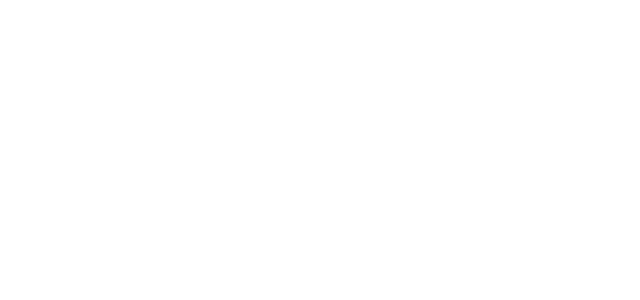
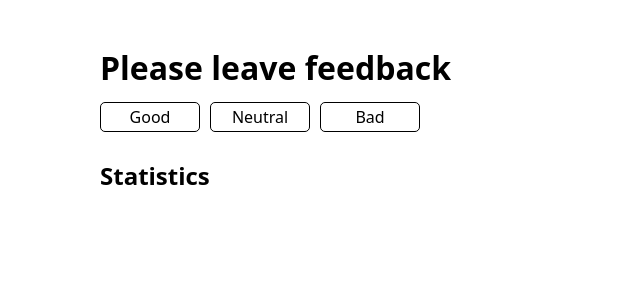
Before and after one commit to lex-od/goit-react-hw-02-feedback, a React (Create React App) app: page / in a window 1280 px wide. Shown: the top 300 px of the page, without its empty margins (0-640 px from the left). Built offline with nearby package versions, Linux system fonts and the light colour scheme.

Commit message:
FeedbackOptions created, basic structure

```diff
--- a/package.json
+++ b/package.json
@@ -2,7 +2,7 @@
     "name": "react-clear-template",
     "version": "0.1.0",
     "private": true,
-    "homepage": "https://lex-od.github.io/repository-name",
+    "homepage": "https://lex-od.github.io/goit-react-hw-02-feedback",
     "dependencies": {
         "@testing-library/jest-dom": "^5.11.10",
         "@testing-library/react": "^11.2.6",
--- a/src/App.js
+++ b/src/App.js
@@ -1,9 +1,30 @@
 import { Component } from 'react';
-import './styles/App.module.scss';
+import css from './styles/App.module.scss';
+import FeedbackOptions from './components/FeedbackOptions';
 
 class App extends Component {
+    state = {
+        good: 0,
+        neutral: 0,
+        bad: 0,
+    };
+
+    handleLeaveFeedback(feedback) {
+        console.log(feedback);
+    }
+
     render() {
-        return <div></div>;
+        return (
+            <>
+                <h1 className={css.feedbackTitle}>Please leave feedback</h1>
+                <FeedbackOptions
+                    options={Object.keys(this.state)}
+                    onLeaveFeedback={this.handleLeaveFeedback}
+                ></FeedbackOptions>
+                <h2 className={css.statisticsTitle}>Statistics</h2>
+                {/* <Statistics good={} neutral={} bad={} total={} positivePercentage={}></Statistics> */}
+            </>
+        );
     }
 }
 
--- /dev/null
+++ b/src/components/FeedbackOptions/FeedbackOptions.jsx
@@ -0,0 +1,18 @@
+import css from './FeedbackOptions.module.scss';
+
+const FeedbackOptions = ({ options, onLeaveFeedback }) => (
+    <ul className={css.feedbackList}>
+        {options.map(feedback => (
+            <li key={feedback}>
+                <button
+                    onClick={() => onLeaveFeedback(feedback)}
+                    className={css.feedbackButton}
+                >
+                    {feedback}
+                </button>
+            </li>
+        ))}
+    </ul>
+);
+
+export default FeedbackOptions;
--- /dev/null
+++ b/src/components/FeedbackOptions/FeedbackOptions.module.scss
@@ -0,0 +1,26 @@
+.feedbackList {
+    display: flex;
+    flex-wrap: wrap;
+    margin: -5px;
+
+    > li {
+        margin: 5px;
+    }
+}
+
+.feedbackButton {
+    padding: 5px 10px;
+    min-width: 100px;
+
+    background-color: #fff;
+    border: 1px solid #000;
+    border-radius: 5px;
+    outline: none;
+    cursor: pointer;
+
+    text-transform: capitalize;
+
+    &:hover {
+        background-color: #eee;
+    }
+}
--- /dev/null
+++ b/src/components/FeedbackOptions/index.js
@@ -0,0 +1 @@
+export { default } from './FeedbackOptions';
--- a/src/styles/App.module.scss
+++ b/src/styles/App.module.scss
@@ -0,0 +1,8 @@
+.feedbackTitle {
+    margin-bottom: 15px;
+}
+
+.statisticsTitle {
+    margin-top: 30px;
+    margin-bottom: 15px;
+}
--- a/src/styles/global.scss
+++ b/src/styles/global.scss
@@ -0,0 +1,19 @@
+h1,
+h2 {
+    margin: 0;
+}
+
+p {
+    margin: 0;
+}
+
+ul {
+    margin: 0;
+    padding: 0;
+
+    list-style: none;
+}
+
+#root {
+    margin: 50px 100px;
+}
```
Also changed, not shown: 1 other file (tests, documents, lock files or other folders).
